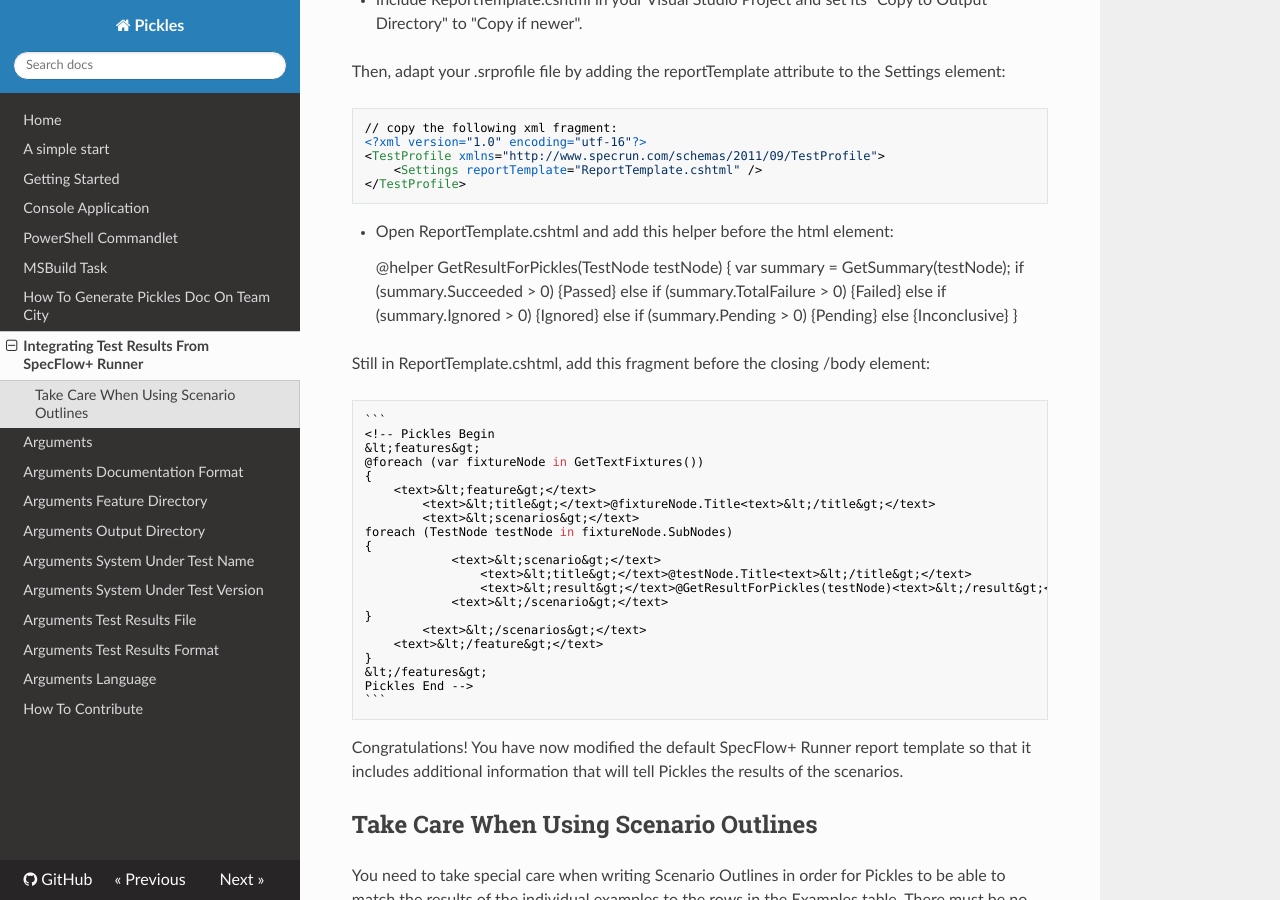
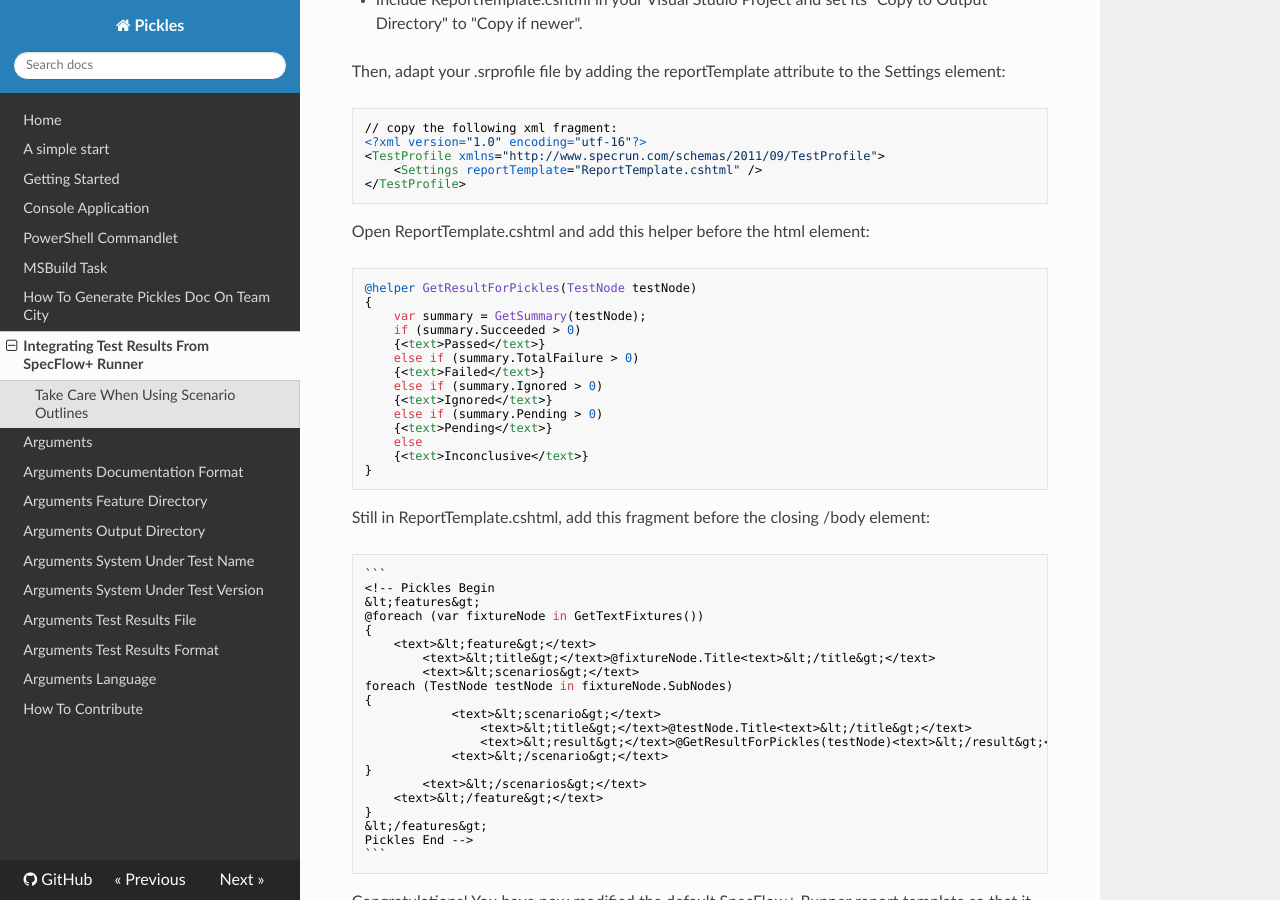
Before and after one commit to picklesdoc/docs, an MkDocs documentation site: the page built from docs/IntegratingTestResultsFromSpecRun.md, in a window 1280 px wide and 900 px high, scrolled down 388 px. Built offline with MkDocs 1.6.1, drawn with Linux system fonts in a browser that asks for light colours; nearby versions of some CDN libraries; old or Windows-style settings are respelled for this version of MkDocs.

Commit message:
Remove bullet

```diff
--- a/docs/IntegratingTestResultsFromSpecRun.md
+++ b/docs/IntegratingTestResultsFromSpecRun.md
@@ -14,7 +14,7 @@ Then, adapt your .srprofile file by adding the reportTemplate attribute to the S
         <Settings reportTemplate="ReportTemplate.cshtml" />
     </TestProfile>
 
-* Open ReportTemplate.cshtml and add this helper before the html element:
+Open ReportTemplate.cshtml and add this helper before the html element:
 
     @helper GetResultForPickles(TestNode testNode)
     {
```
